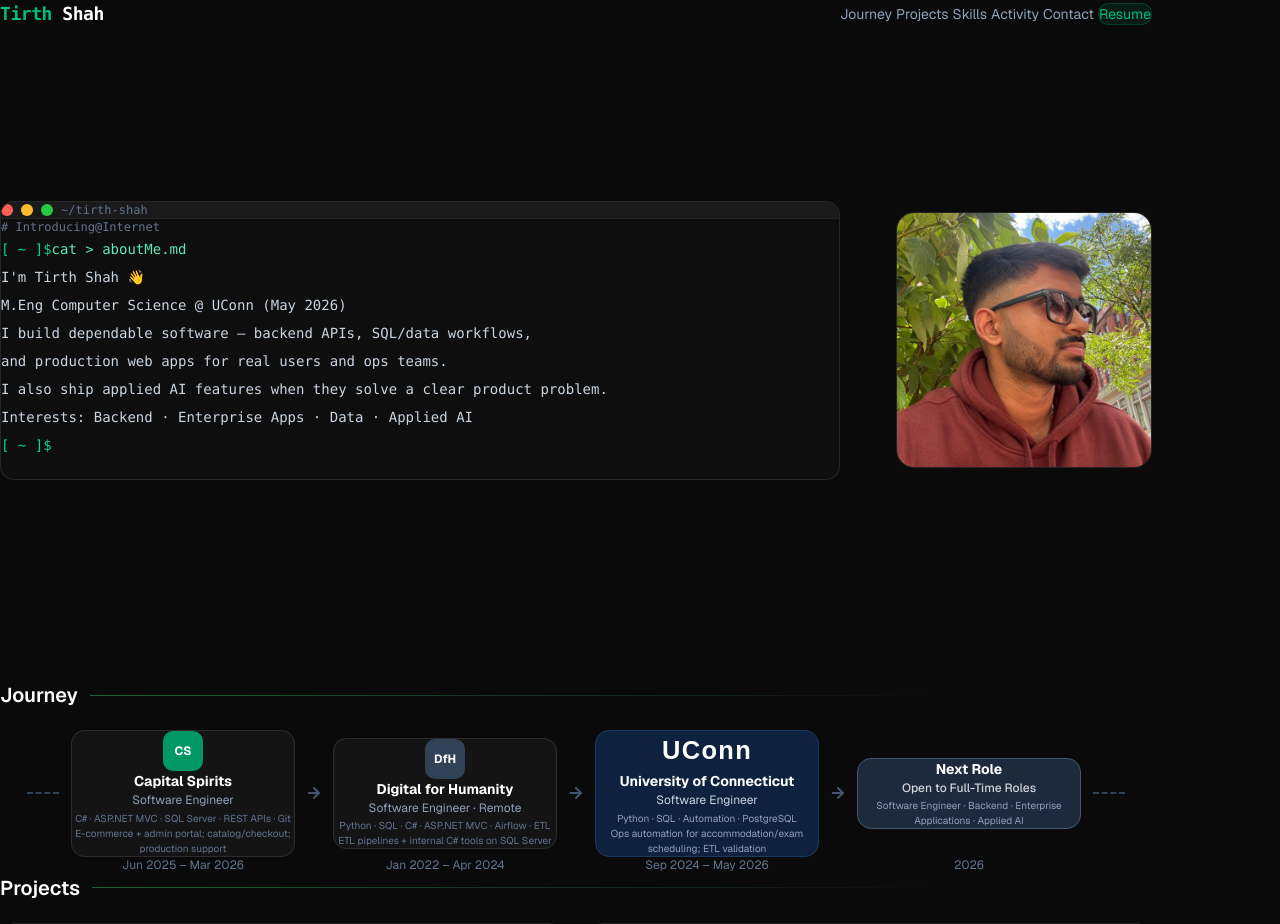
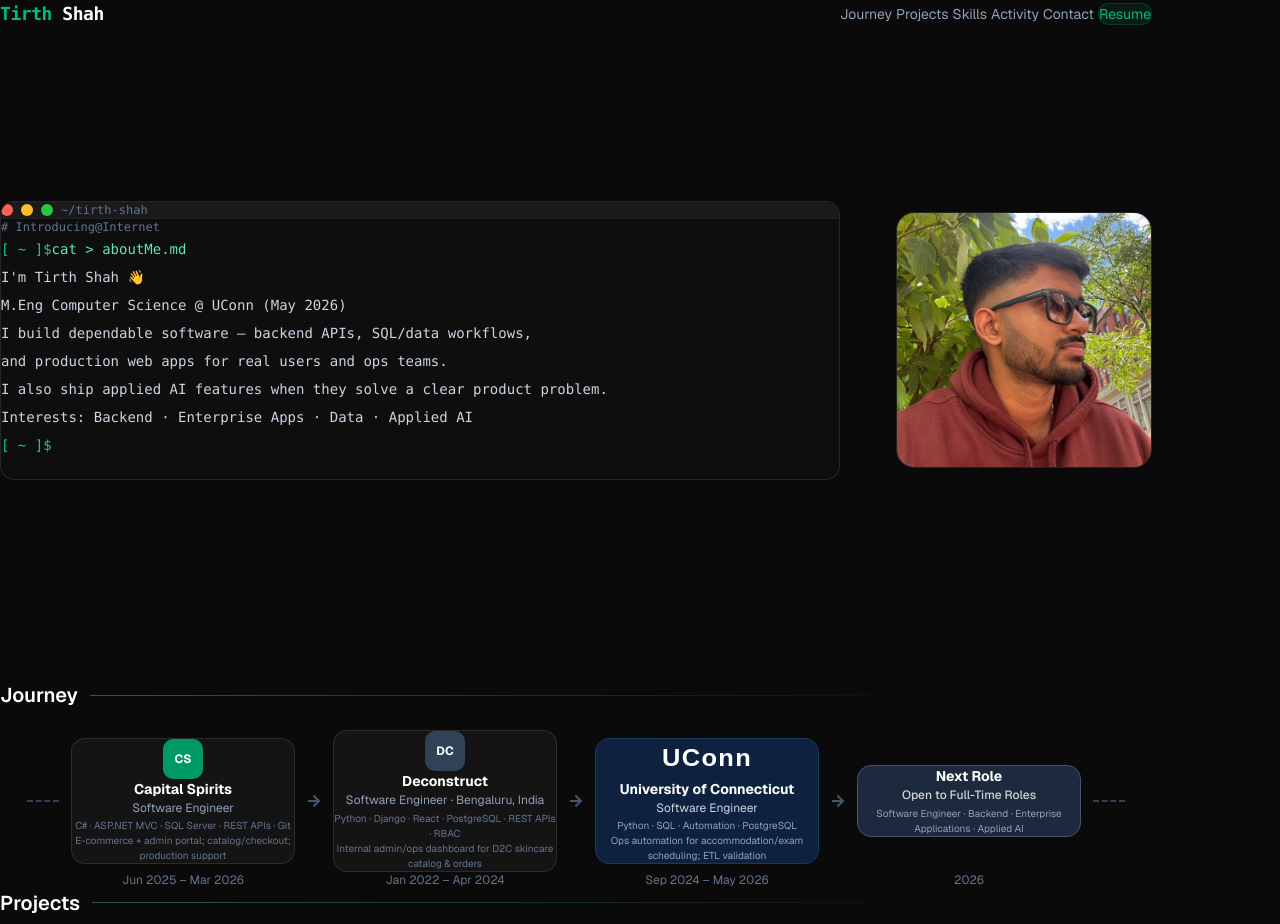
Before and after one commit to TirthShahh28/tirthshahh28.github.io, a Next.js app: page / in a window 1280 px wide. Shown: the top 924 px of the page. Built offline with nearby package versions, Linux system fonts and the light colour scheme.

Commit message:
Replace Digital for Humanity with Deconstruct internal-systems experience

```diff
--- a/src/components/Journey.tsx
+++ b/src/components/Journey.tsx
@@ -17,10 +17,10 @@ const journeySteps = [
   },
   {
     logo: null,
-    fallback: "DfH",
-    title: "Digital for Humanity",
-    subtitle: "Software Engineer \u00B7 Remote",
-    tags: "Python \u00B7 SQL \u00B7 C# \u00B7 ASP.NET MVC \u00B7 Airflow \u00B7 ETL\nETL pipelines + internal C# tools on SQL Server",
+    fallback: "DC",
+    title: "Deconstruct",
+    subtitle: "Software Engineer \u00B7 Bengaluru, India",
+    tags: "Python \u00B7 Django \u00B7 React \u00B7 PostgreSQL \u00B7 REST APIs \u00B7 RBAC\nInternal admin/ops dashboard for D2C skincare catalog & orders",
     date: "Jan 2022 \u2013 Apr 2024",
     bgColor: "bg-slate-700",
     highlight: false,
--- a/src/data/experience.ts
+++ b/src/data/experience.ts
@@ -30,12 +30,13 @@ export const experience: ExperienceItem[] = [
   },
   {
     date: "Jan 2024 — Apr 2024",
-    role: "Data Engineering / ML Pipeline Intern",
-    company: "Digital for Humanity",
+    role: "Software Engineer Intern — Internal Systems",
+    company: "Deconstruct — Bengaluru, India",
     description: [
-      "Built data ingestion and ETL pipelines in Python, SQL, and Airflow for large transactional datasets; performed feature engineering and data validation with scikit-learn",
-      "Delivered structured datasets with automated quality checks and logging, enabling downstream analytics and ML experimentation",
+      "Built an internal admin & operations dashboard (Python/Django + React) to manage 500+ skincare SKUs across catalog, pricing, inventory, and order status — replacing manual spreadsheet workflows for the ops team",
+      "Designed PostgreSQL schemas and REST APIs for order, inventory, and fulfillment flows with JWT-based RBAC, input validation, and audit logging",
+      "Automated inventory reconciliation and order-status syncing, cutting manual back-office data-entry errors and rework ~40%",
     ],
-    tags: ["Python", "SQL", "Airflow", "scikit-learn", "ETL"],
+    tags: ["Python", "Django", "React", "PostgreSQL", "REST APIs", "RBAC"],
   },
 ];
```
